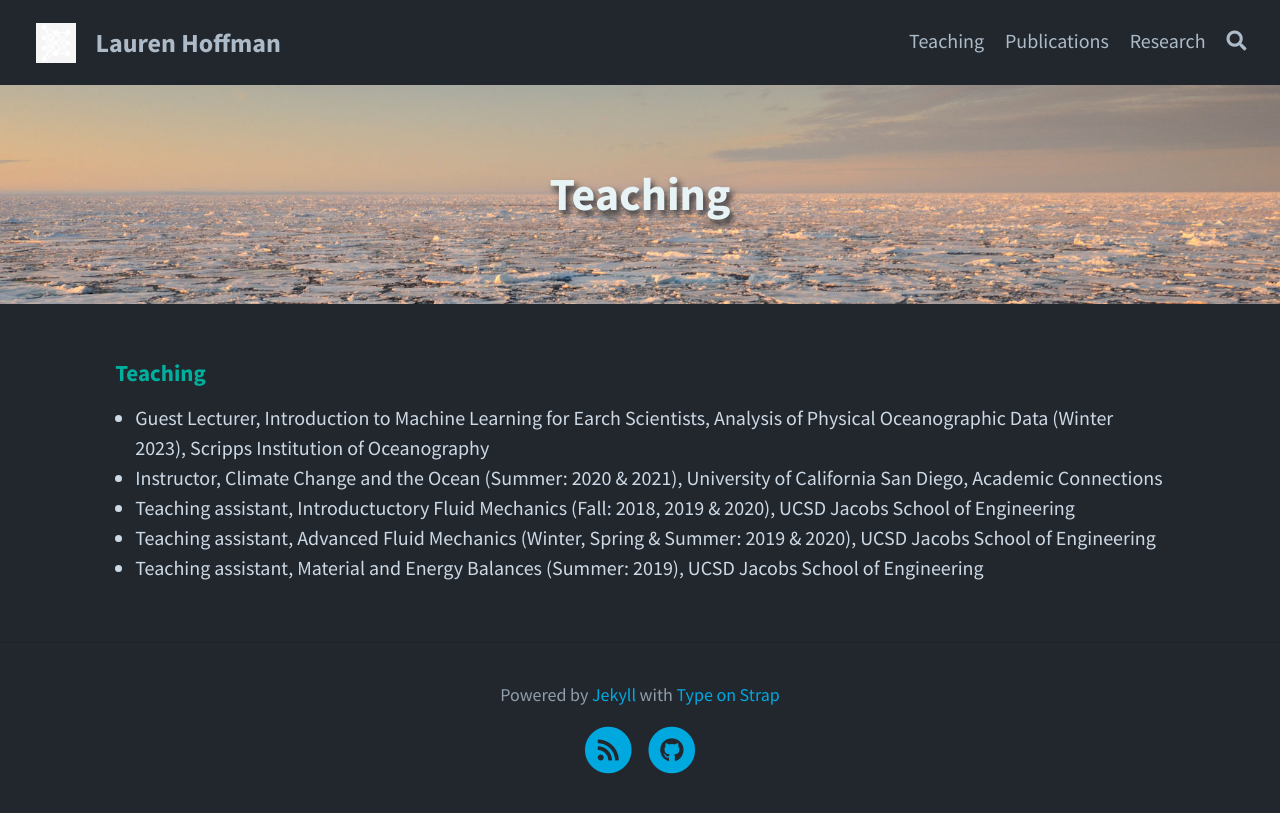
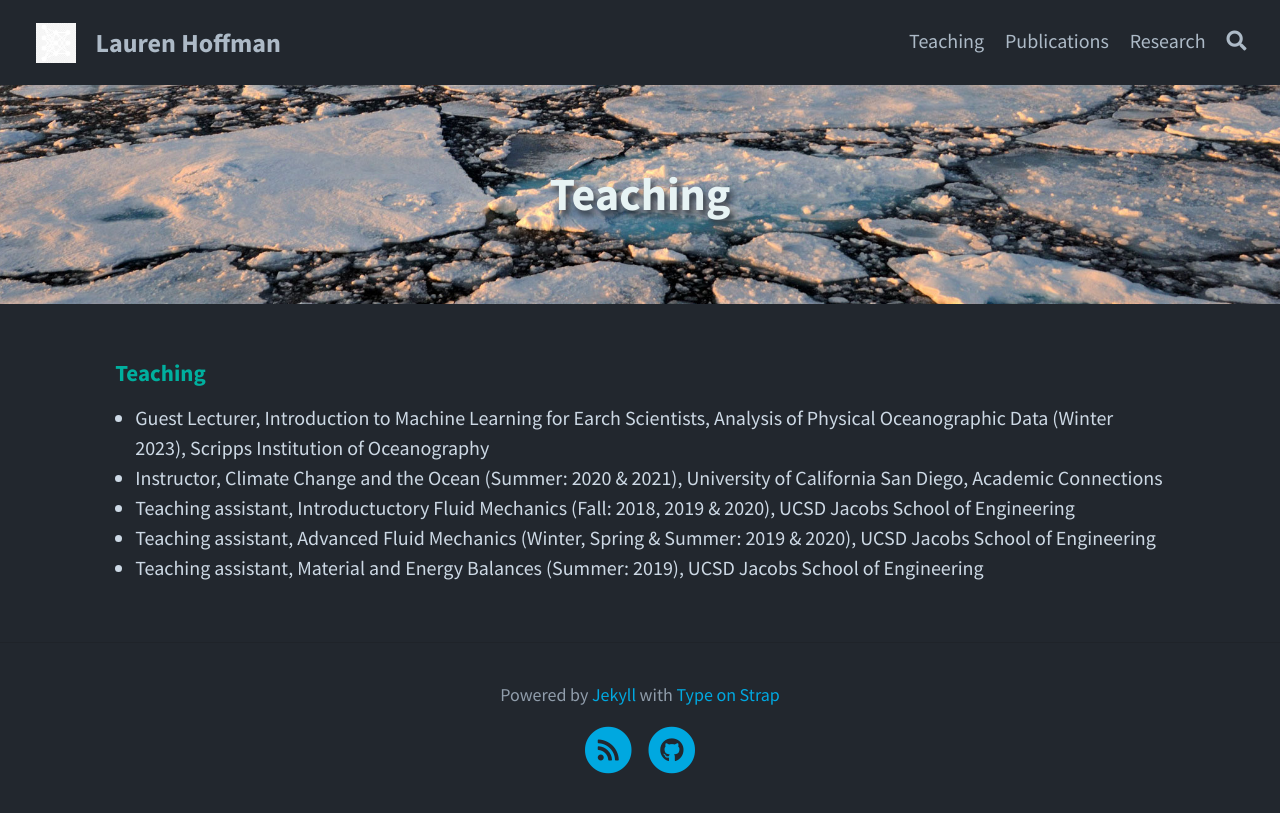
Before and after one commit to lahoffman/lahoffman.github.io, a Jekyll site: the page built from pages/outreach.html, in a window 1280 px wide. Shown: the top 813 px of the page. Built offline with Jekyll 4.4.1, drawn with Linux system fonts in a browser that asks for light colours.

Commit message:
Update outreach.html

```diff
--- a/pages/outreach.html
+++ b/pages/outreach.html
@@ -2,7 +2,7 @@
 layout: page
 title: Teaching
 permalink: /teaching
-feature-img: "assets/img/header-sea-ice-sloshing.jpg"
+feature-img: "assets/img/header_seaice.jpg"
 order: 3
 ---
 <h4>Teaching</h4>
```
